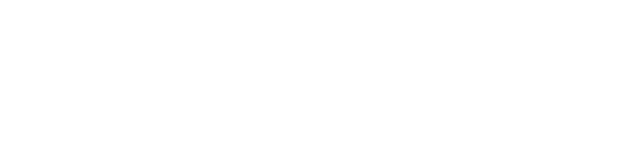
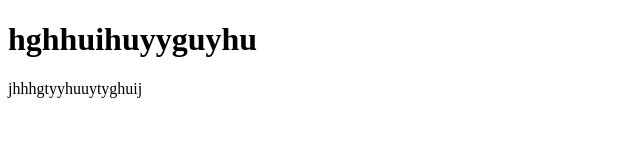
Before and after one commit to masumadola10/2nd-web-repo, a plain HTML site: page index.html in a window 1280 px wide. Shown: the whole page, without its empty margins (0-640 px from the left). Drawn offline with Linux system fonts and the light colour scheme.

Commit message:
added header

```diff
--- a/index.html
+++ b/index.html
@@ -7,6 +7,7 @@
     <title>2nd-web-repo</title>
 </head>
 <body>
-
+   <h1>hghhuihuyyguyhu</h1>
+   <p>jhhhgtyyhuuytyghuij</p>
 </body>
 </html>
```
